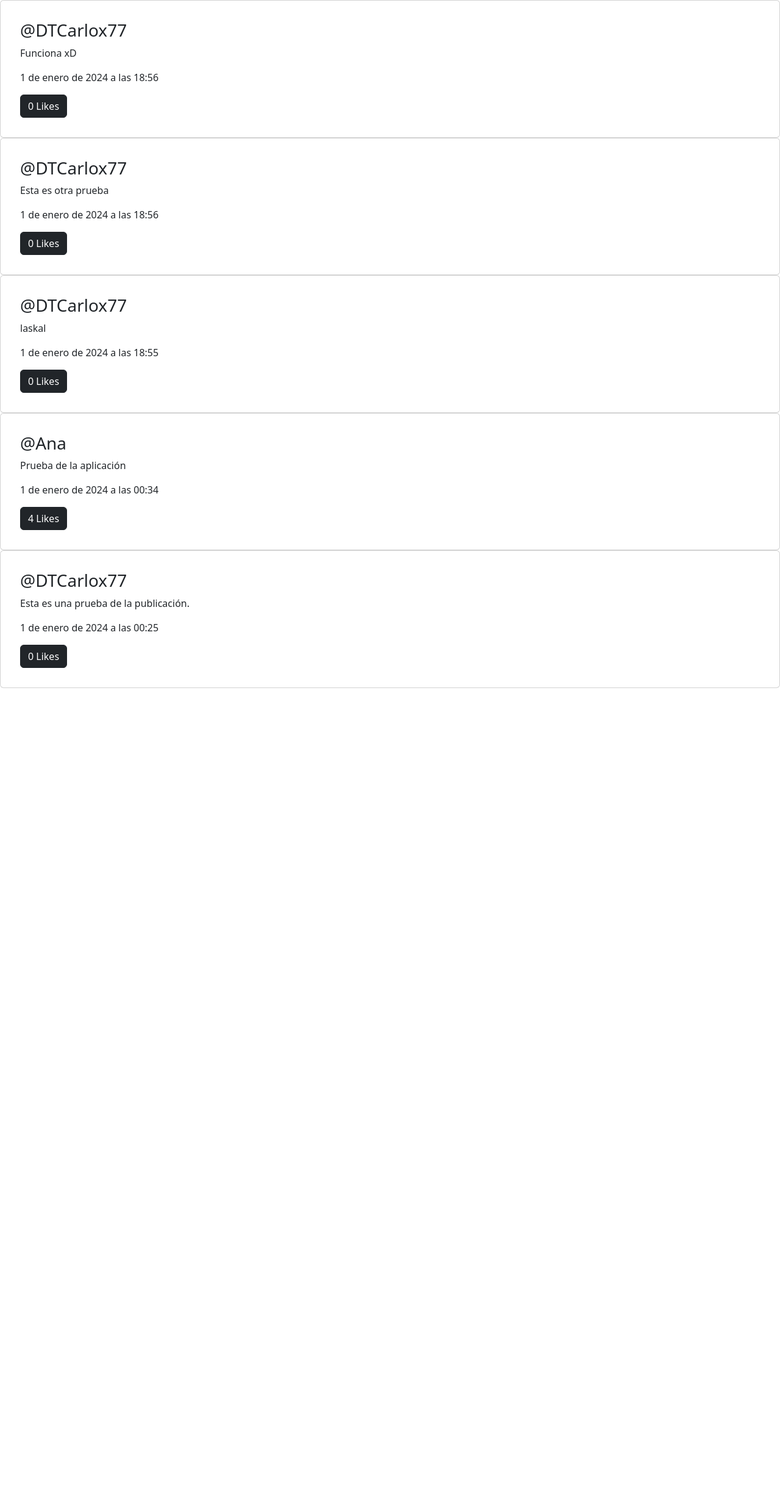
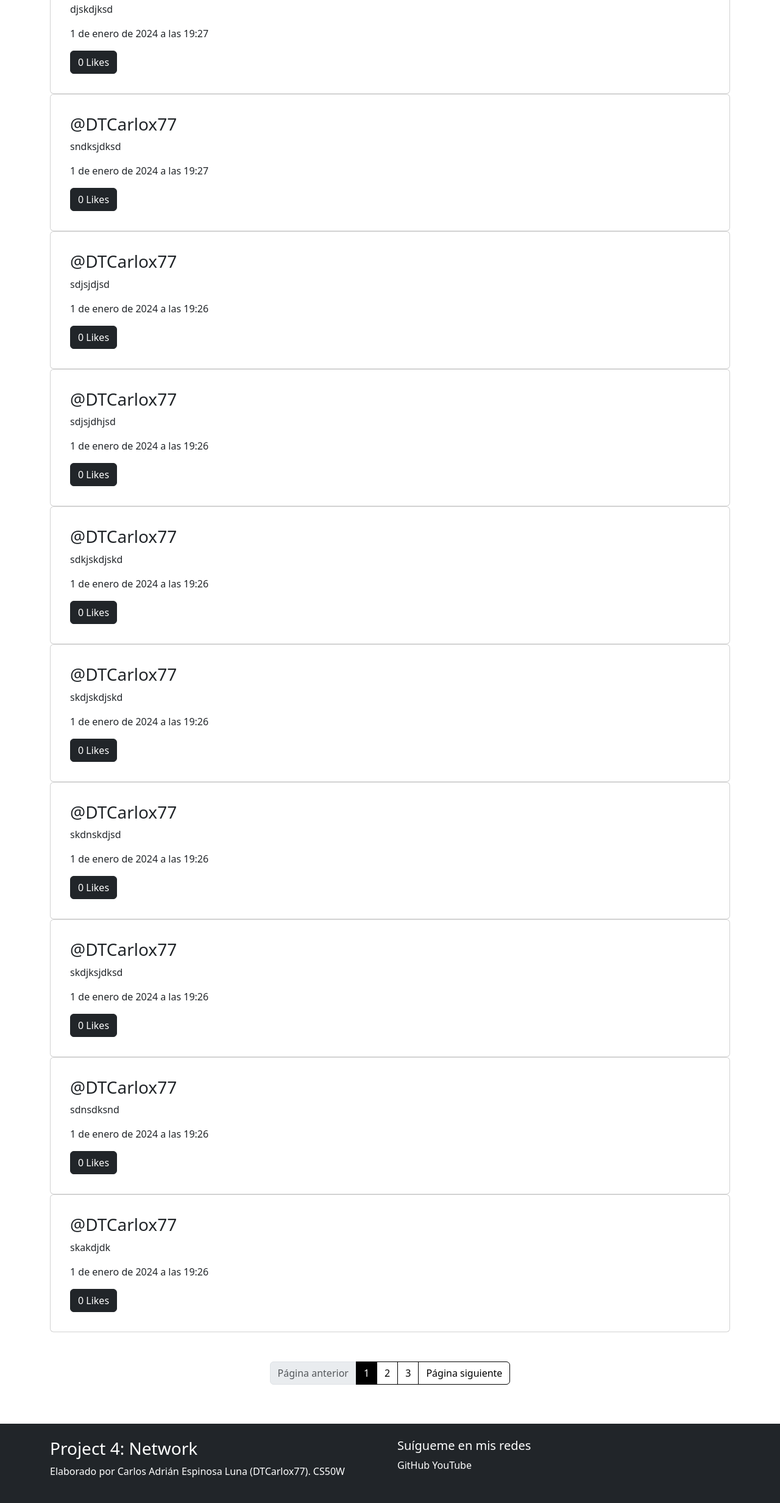
Before and after one commit to DTCarlox77/Network, a Django app: page /posts/ in a window 1280 px wide. Shown: the part 72-2536 px from the top of the page at 61% size. Before the commit the page ends 1200 px from the top, so only its background shows below. Run offline with Django 5.2, Linux system fonts and the light colour scheme; a user stored in the database is signed in; data comes from the database, SQL or seed files in the repository; data that the repository does not hold is empty.

Commit message:
Más avances. (Agregado el modelo de los Likes)

```diff
--- a/network/models.py
+++ b/network/models.py
@@ -24,10 +24,22 @@ class Seguidor(models.Model):
     def __str__(self):
         return f"{self.seguidor.username} sigue a {self.siguiendo.username}"
 
+# Modelo para el manejo de los likes.
+class Like(models.Model):
+    usuario = models.ForeignKey(CustomUser, on_delete=models.CASCADE)
+    post = models.ForeignKey('Post', on_delete=models.CASCADE)
+    fecha = models.DateTimeField(auto_now_add=True)
+
+    def __str__(self):
+        return f"{self.usuario.username} dio like a {self.post}"
+
 # Modelo para las publicaciones.
 class Post(models.Model):
 
     autor = models.ForeignKey(CustomUser, on_delete=models.CASCADE)
     contenido = models.TextField()
     fecha = models.DateTimeField(auto_now_add=True)
-    likes = models.IntegerField(default=0)
+    likes = models.ManyToManyField(CustomUser, through=Like, related_name='post_likes')
+
+    def __str__(self):
+        return f"Post de {self.autor.username} - {self.contenido}"
--- a/network/static/css/style.css
+++ b/network/static/css/style.css
@@ -1,5 +1,15 @@
 .red_message {
     color: red;
+}
+
+body {
+    width: 100%;
+    min-height: 100vh;
+    height: 100vh;
+}
+
+footer {
+    margin-top: auto;
 }
 
 #floatingTextarea {
--- a/network/templates/layouts/base.html
+++ b/network/templates/layouts/base.html
@@ -16,7 +16,7 @@
 
     {% if user.is_authenticated %}
 
-    <nav class="navbar navbar-expand-lg bg-body-tertiary sticky-top p-3" data-bs-theme="dark">
+    <nav class="navbar navbar-expand-lg bg-body-tertiary fixed-top p-3 bg-dark" data-bs-theme="dark">
         <div class="container-fluid">
             <a class="navbar-brand" href="{% url 'main' %}">Network</a>
             <button class="navbar-toggler" type="button" data-bs-toggle="collapse" data-bs-target="#navbarNavAltMarkup"
@@ -25,7 +25,7 @@
             </button>
             <div class="collapse navbar-collapse" id="navbarNavAltMarkup">
                 <div class="navbar-nav">
-                    <a class="nav-link active" aria-current="page" href="{% url 'profile' %}">{{ user.username }}</a>
+                    <a class="nav-link active" aria-current="page" href="{% url 'profile' user.username %}">{{ user.username }}</a>
                     <a class="nav-link active" aria-current="page" href="{% url 'new' %}">Nuevo post</a>
                     <a class="nav-link active" aria-current="page" href="{% url 'posts' %}">Publicaciones</a>
                     <a class="nav-link active" aria-current="page" href="{% url 'following' %}">Siguiendo</a>
@@ -37,7 +37,7 @@
 
     {% else %}
 
-    <nav class="navbar navbar-expand-lg bg-body-tertiary sticky-top p-3" data-bs-theme="dark">
+    <nav class="navbar navbar-expand-lg bg-body-tertiary fixed-top p-3" data-bs-theme="dark">
         <div class="container-fluid">
             <a class="navbar-brand" href="{% url 'main' %}">Network</a>
             <button class="navbar-toggler" type="button" data-bs-toggle="collapse" data-bs-target="#navbarNavAltMarkup"
@@ -55,7 +55,27 @@
 
     {% endif %}
 
-    {% block content %}
-    {% endblock %}
+    <div class="container">
+        {% block content %}
+        {% endblock %}
+    </div>
+
+
+
+    <footer class="bg-dark text-white p-4 mt-5 bottom">
+        <div class="container">
+            <div class="row">
+                <div class="col-md-6">
+                    <h3>Project 4: Network</h3>
+                    <p>Elaborado por Carlos Adrián Espinosa Luna (DTCarlox77). CS50W</p>
+                </div>
+                <div class="col-md-6 text-md-right">
+                    <h5>Suígueme en mis redes</h5>
+                    <a target="_blank" href="https://github.com/DTCarlox77" class="text-white text-decoration-none">GitHub</a>
+                    <a target="_blank" href="https://www.youtube.com/channel/UCnUWCagaLT2qAK1Rl2VAfzQ" class="text-white text-decoration-none">YouTube</a>
+                </div>
+            </div>
+        </div>
+    </footer>
 </body>
 </html>
--- a/network/templates/posts.html
+++ b/network/templates/posts.html
@@ -10,15 +10,57 @@
 
     <div class="card">
         <div class="card-body m-3">
-            <h3 class="card-title"><a class="text-decoration-none text-dark" href="{% url 'main' %}">@{{ post.autor }}</a></h3>
+            <h3 class="card-title"><a class="text-decoration-none text-dark" href="/profile/{{ post.autor }}">@{{ post.autor }}</a></h3>
             <p class="card-text">{{ post.contenido }}</p>
 
             <p class="card-text">{{ post.fecha }}</p>
-            <button href="#" class="btn btn-primary btn-dark">{{ post.likes }} Likes</button>
+            <button href="#" class="btn btn-primary btn-dark">
+                {% if post.likes.all %}
+                    {{ post.likes.all.count }} Likes
+                {% else %}
+                    0 Likes
+                {% endif %}
+            </button>
         </div>
     </div>
 
     {% endfor %}
+
+    <div class="d-flex justify-content-center mt-5">
+        <nav aria-label="...">
+            <ul class="pagination">
+
+                {% if posts.has_previous %}
+                    <li class="page-item">
+                        <a class="page-link" href="?page={{ posts.previous_page_number }}">Página anterior</a>
+                    </li>
+                {% else %}
+                    <li class="page-item disabled">
+                        <span class="page-link" href="?page=1">Página anterior</span>
+                    </li>
+                {% endif %}
+
+
+                {% for num in posts.paginator.page_range %}
+                    <li class="page-item {% if num == posts.number%}active{% endif %}" aria-current="page">
+                        <a class="page-link" href="?page={{ num }}">{{ num }}</a>
+                    </li>
+                {% endfor %}
+
+
+                {% if posts.has_next %}
+                    <li class="page-item">
+                        <a class="page-link" href="?page={{ posts.next_page_number }}">Página siguiente</a>
+                    </li>
+                {% else %}
+                    <li class="page-item disabled">
+                        <span class="page-link">Página siguiente</span>
+                    </li>
+                {% endif %}
+
+            </ul>
+        </nav>
+    </div>
 
 {% else %}
 
--- a/network/templates/registration/login.html
+++ b/network/templates/registration/login.html
@@ -4,7 +4,7 @@
 
 {% block content %}
 
-<form class="m-4" action="{% url 'login' %}" method="POST">
+<form class="m-4 mb-10" action="{% url 'login' %}" method="POST">
     {% csrf_token %}
     <input type="hidden" name="next" value="{{ request.GET.next }}">
 
--- a/network/urls.py
+++ b/network/urls.py
@@ -7,7 +7,7 @@ urlpatterns = [
     path('sign_in/', sign_in, name='sign_in'),
     path('posts/', posts, name='posts'),
     path('new_post/', new_post, name='new'),
-    path('profile/', profile, name='profile'),
+    path('profile/<str:username>', profile, name='profile'),
     path('logout/', exit, name='exit'),
     path('following/', main, name='following')
 ]
--- a/network/views.py
+++ b/network/views.py
@@ -1,10 +1,11 @@
-from django.shortcuts import render, redirect
+from django.shortcuts import render, redirect, get_object_or_404
 from django.contrib.auth.models import User
 from django.views.decorators.csrf import csrf_protect
 from django.contrib.auth.decorators import login_required
 from django.contrib.auth import logout, authenticate, login as auth_login
 from network.models import CustomUser, Post, Seguidor
 from django.db import IntegrityError
+from django.core.paginator import Paginator, EmptyPage, PageNotAnInteger
 
 # Página de presentación de la aplicación.
 def main(request):
@@ -95,9 +96,23 @@ def sign_in(request):
 @login_required
 def posts(request):
 
+    # Obtención de las publicaciones ordenadas por fecha.
     all_posts = Post.objects.all().order_by('-fecha')
 
-    return render(request, 'posts.html', {'posts': all_posts})
+    # Sistema de paginación de la vista.
+    paginator = Paginator(all_posts, 10)
+    page = request.GET.get('page')
+
+    try:
+        page_posts = paginator.page(page)
+
+    except PageNotAnInteger:
+        page_posts = paginator.page(1)
+
+    except EmptyPage:
+        page_posts = paginator.page(paginator.num_pages)
+
+    return render(request, 'posts.html', {'posts': page_posts})
 
 # Vista para hacer una publicación, acá son visibles todas las publicaciones que uno mismo hizo.
 @login_required
@@ -115,8 +130,36 @@ def new_post(request):
 
 # Perfil propio o de otros usuarios.
 @login_required
-def profile(request):
-    return render(request, 'profile.html')
+def profile(request, username):
+    usuario = get_object_or_404(CustomUser, username=username)
+    user_posts = Post.objects.filter(autor=usuario).order_by('-fecha')
+
+    # Sistema de paginación de la vista.
+    paginator = Paginator(user_posts, 10)
+    page = request.GET.get('page')
+
+    try:
+        page_posts = paginator.page(page)
+
+    except PageNotAnInteger:
+        page_posts = paginator.page(1)
+
+    except EmptyPage:
+        page_posts = paginator.page(paginator.num_pages)
+
+    # Cantidad de seguidores del usuario.
+    seguidores = Seguidor.objects.filter(siguiendo=usuario).count()
+    siguiendo = Seguidor.objects.filter(seguidor=usuario).count()
+
+    #if request.method == "POST":
+
+    return render(request, 'profile.html', {
+        'page_posts': page_posts,
+        'perfil': 'propio' if str(username) == str(request.user) else None,
+        'username': usuario,
+        'seguidores': seguidores,
+        'siguiendo': siguiendo
+    })
 
 # Cierre de sesión de la aplicación.
 @login_required
```
Also changed, not shown: network/templates/profile.html (+92 -21 lines), db.sqlite3, network/admin.py (line endings or trailing spaces), network/migrations/0002_remove_post_likes_like_post_likes.py (added).
